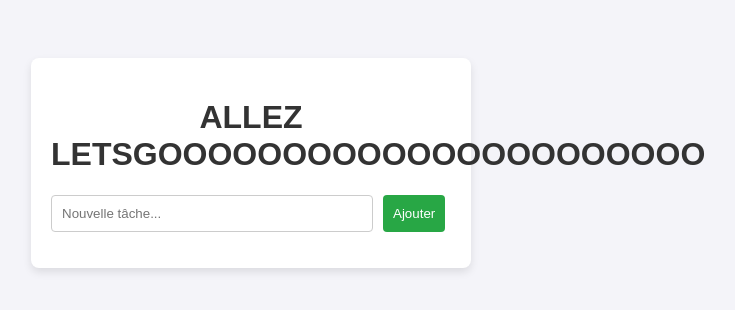
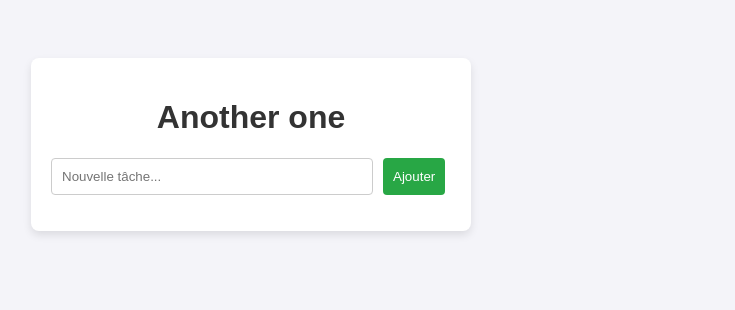
Before and after one commit to Mart1n-S/devOps_TodoList, a website: page public/index.html in a window 1280 px wide. Shown: the whole page, without its empty margins (389-1124 px from the left). Drawn offline with Linux system fonts and the light colour scheme; no server answers.

Commit message:
Another one

```diff
--- a/public/index.html
+++ b/public/index.html
@@ -65,7 +65,7 @@
 
 <body>
     <div class="container">
-        <h1>ALLEZ LETSGOOOOOOOOOOOOOOOOOOOOOO </h1>
+        <h1>Another one</h1>
         <div style="display: flex; gap: 10px;">
             <input type="text" id="taskInput" placeholder="Nouvelle tâche...">
             <button id="addBtn">Ajouter</button>
```
